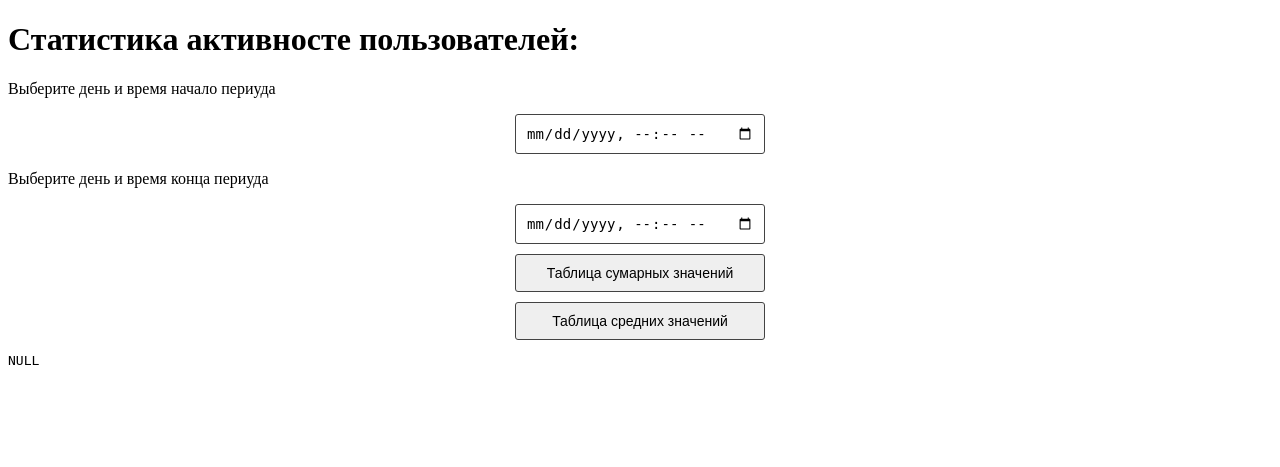
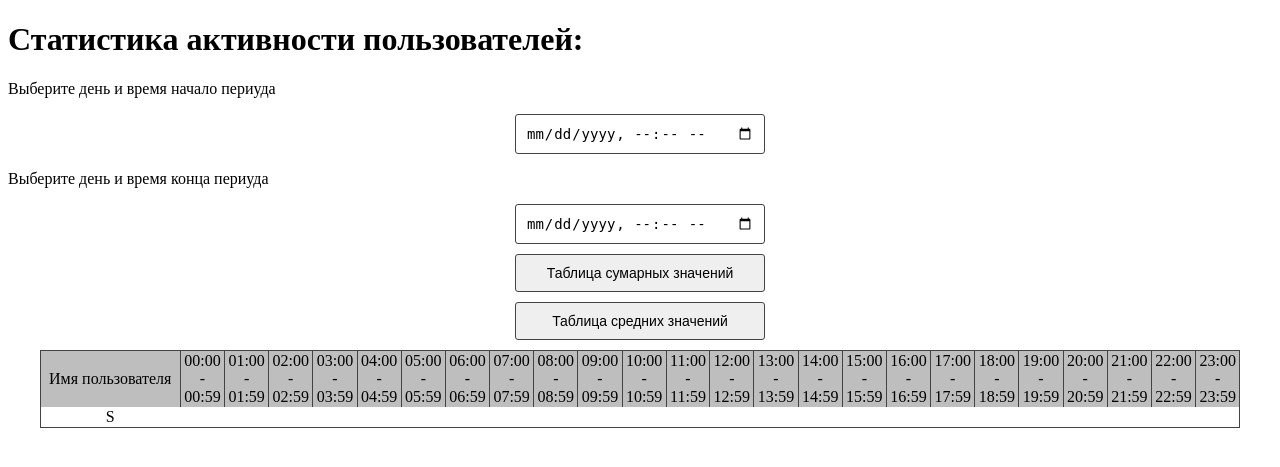
Before and after one commit to KingTut008/stats-progect, a PHP site: template template/statistic.php in a window 1280 px wide. Shown: the top 467 px of the page. Run offline with PHP 8.4, Linux system fonts and the light colour scheme; the template is opened without the code that fills it: most values are stand-ins (such as "Sample title", 1, 10 or a date in 2020); data that the repository does not hold is empty.

Commit message:
Вывод таблицы общей статистики

```diff
--- a/modules/createDataArray.php
+++ b/modules/createDataArray.php
@@ -24,5 +24,10 @@ function createDataArray ($dataQuery){
             $data[$item][date("H", strtotime($result['action_date']))]++;
         }
     }
+
+    for ($i = 0; $i < count($data); $i++){
+        $data[$i] = array_values($data[$i]);
+    }
+
     return $data;
 }
--- a/style.css
+++ b/style.css
@@ -7,6 +7,26 @@ input {
     border-radius: 3px;
     font-size: 14px;
     margin: 10px auto;
+}
+
+table {
+    text-align: center;
+    width: 95%;
+    margin: 0 auto;
+    border: 1px solid #434343;
+    border-spacing: 0px;
+}
+
+thead {
+    background-color: #bebebe;
+}
+
+thead td {
+    border-left: 1px solid #434343;
+}
+
+thead td:first-child {
+    border: none;
 }
 
 .btn_enter {
--- a/template/statistic.php
+++ b/template/statistic.php
@@ -3,7 +3,7 @@
 ?>
 
 
-    <h1>Статистика активносте пользователей:</h1>
+    <h1>Статистика активности пользователей:</h1>
     <form action="/statistic/" method="POST">
         <p>Выберите день и время начало периуда</p>
         <input type="datetime-local" name="dateStart" id="dateStart" required>
@@ -13,9 +13,58 @@
         <input type="submit" name="average" value="Таблица средних значений">
     </form>
     <?php
-        echo "<pre>";
-        var_dump($dataArray);
-        echo "<pre>";
+        if (isset($dataArray)) {
+            ?>
+            <table>
+                <thead>
+                    <tr>
+                        <td>Имя пользователя</td>
+                        <td>00:00<br>-<br>00:59</td>
+                        <td>01:00<br>-<br>01:59</td>
+                        <td>02:00<br>-<br>02:59</td>
+                        <td>03:00<br>-<br>03:59</td>
+                        <td>04:00<br>-<br>04:59</td>
+                        <td>05:00<br>-<br>05:59</td>
+                        <td>06:00<br>-<br>06:59</td>
+                        <td>07:00<br>-<br>07:59</td>
+                        <td>08:00<br>-<br>08:59</td>
+                        <td>09:00<br>-<br>09:59</td>
+                        <td>10:00<br>-<br>10:59</td>
+                        <td>11:00<br>-<br>11:59</td>
+                        <td>12:00<br>-<br>12:59</td>
+                        <td>13:00<br>-<br>13:59</td>
+                        <td>14:00<br>-<br>14:59</td>
+                        <td>15:00<br>-<br>15:59</td>
+                        <td>16:00<br>-<br>16:59</td>
+                        <td>17:00<br>-<br>17:59</td>
+                        <td>18:00<br>-<br>18:59</td>
+                        <td>19:00<br>-<br>19:59</td>
+                        <td>20:00<br>-<br>20:59</td>
+                        <td>21:00<br>-<br>21:59</td>
+                        <td>22:00<br>-<br>22:59</td>
+                        <td>23:00<br>-<br>23:59</td>
+                    </tr>
+                </thead>
+                <tbody>
+                    <?php
+                        for ($i = 0; $i < count($dataArray); $i++){
+                            ?>
+                            <tr>
+                                <?php
+                                    for ($k=0; $k < count($dataArray[$i]) ; $k++) {
+                                        ?>
+                                        <td><?=$dataArray[$i][$k]?></td>
+                                        <?
+                                    }
+                                ?>
+                            </tr>
+                            <?
+                        }
+                    ?>
+                </tbody>
+            </table>
+    <?php
+        }
     ?>
 
 <?php
```
